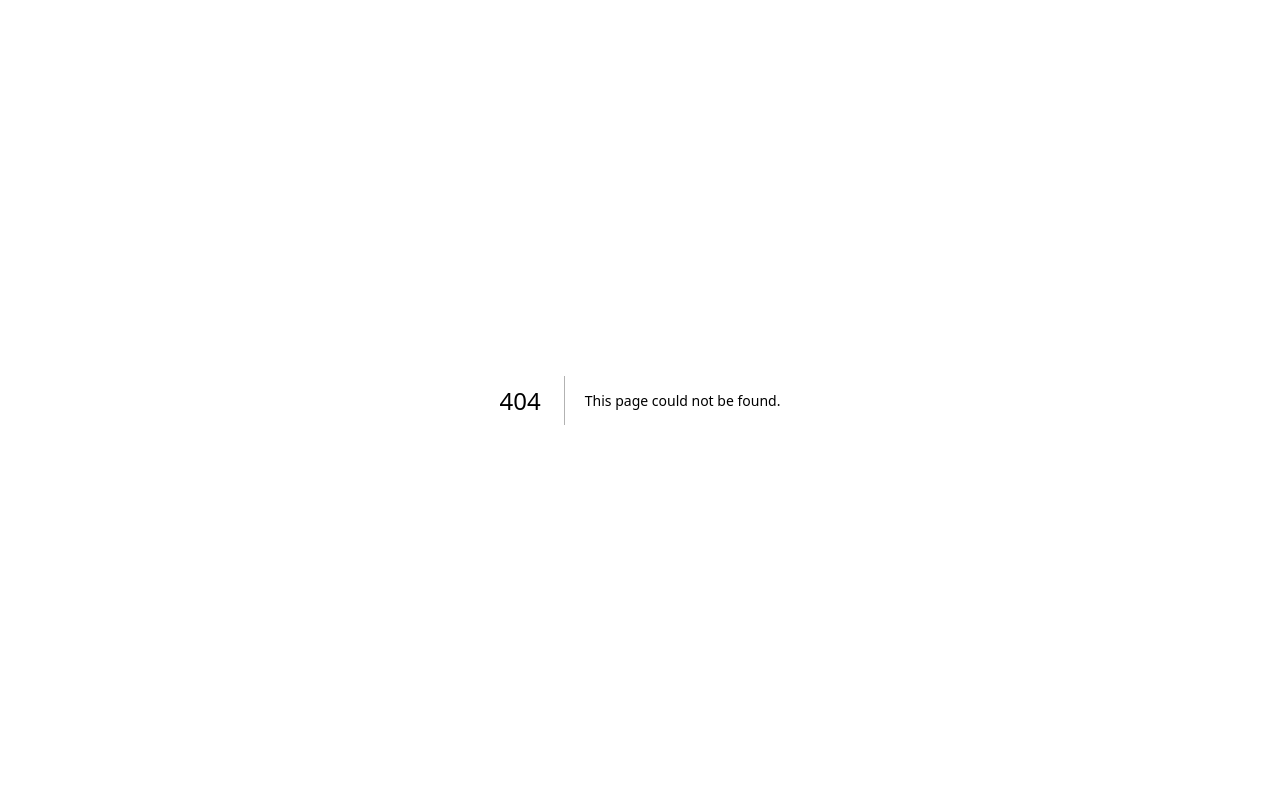
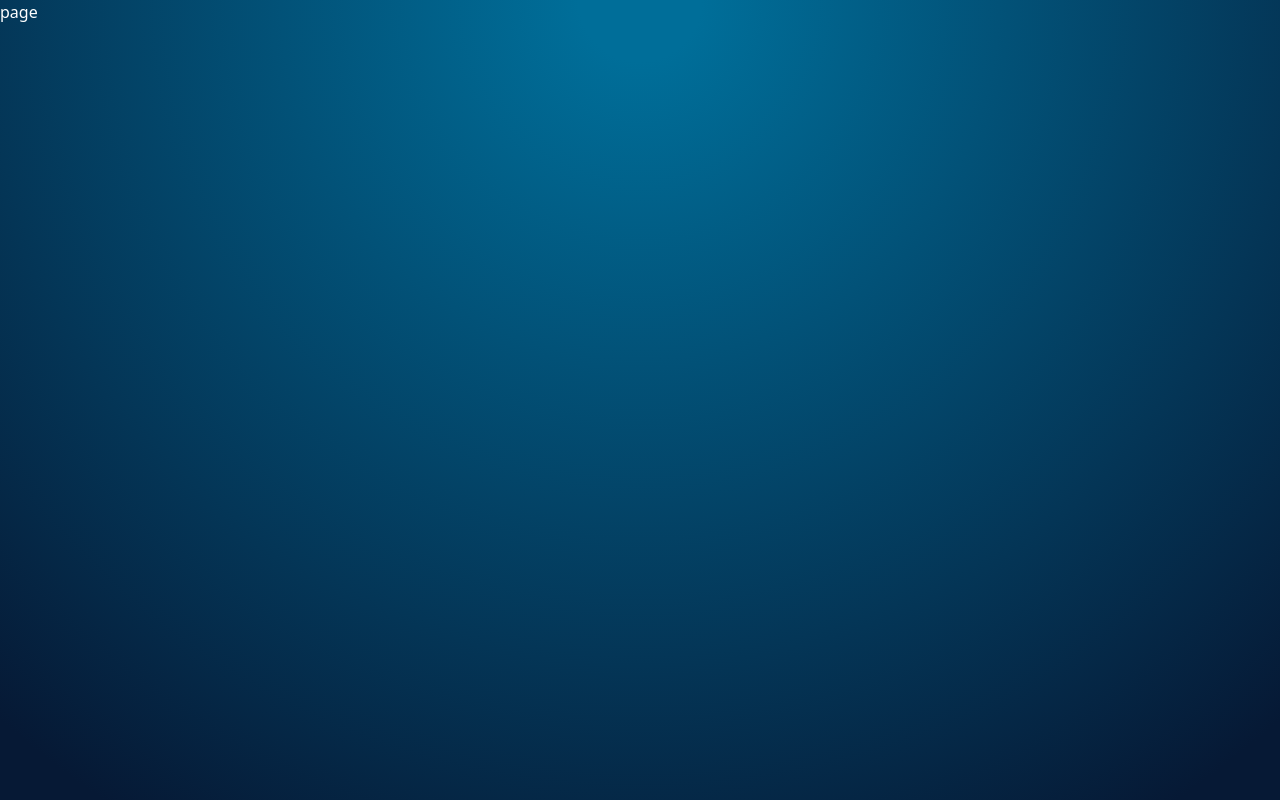
Before and after one commit to SHAfoin/learn-and-phish, a Next.js app: page /home/first-login in a window 1280 px wide. Before the commit this address had no page. Built offline with nearby package versions, Linux system fonts and the light colour scheme.

Commit message:
feat: adding root folder and page structures

```diff
--- /dev/null
+++ b/app/app/layout.tsx
@@ -0,0 +1,3 @@
+export default function Layout({ children }: { children: React.ReactNode }) {
+  return <div>{children}</div>;
+}
--- /dev/null
+++ b/app/home/first-login/page.tsx
@@ -0,0 +1,5 @@
+import React from "react";
+
+export default function page() {
+  return <div>page</div>;
+}
--- /dev/null
+++ b/app/home/layout.tsx
@@ -0,0 +1,3 @@
+export default function Layout({ children }: { children: React.ReactNode }) {
+  return <div>{children}</div>;
+}
--- /dev/null
+++ b/app/home/login/page.tsx
@@ -0,0 +1,5 @@
+import React from "react";
+
+export default function page() {
+  return <div>page</div>;
+}
--- /dev/null
+++ b/app/home/signup/page.tsx
@@ -0,0 +1,5 @@
+import React from "react";
+
+export default function page() {
+  return <div>page</div>;
+}
--- /dev/null
+++ b/app/quiz/layout.tsx
@@ -0,0 +1,3 @@
+export default function Layout({ children }: { children: React.ReactNode }) {
+  return <div>{children}</div>;
+}
```
